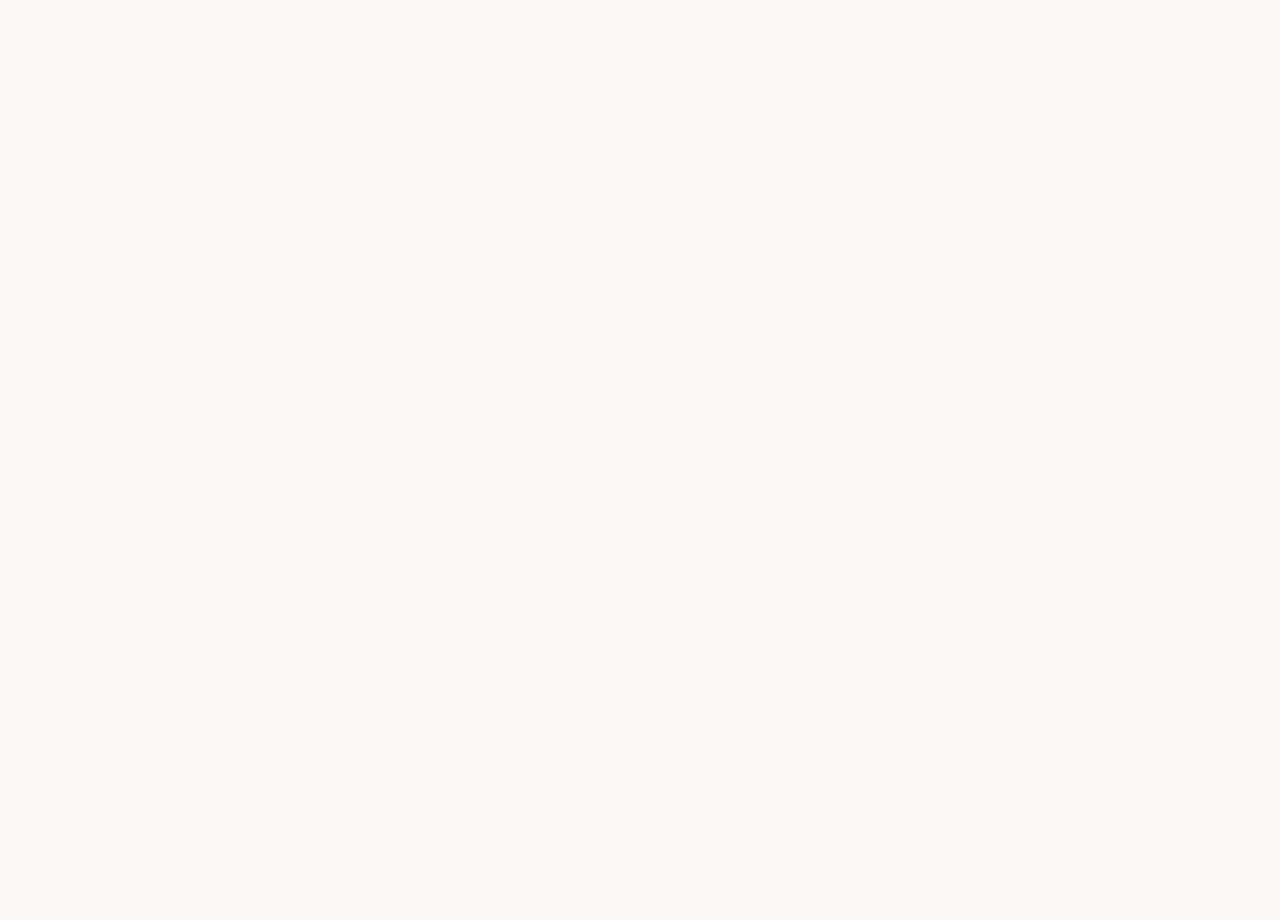
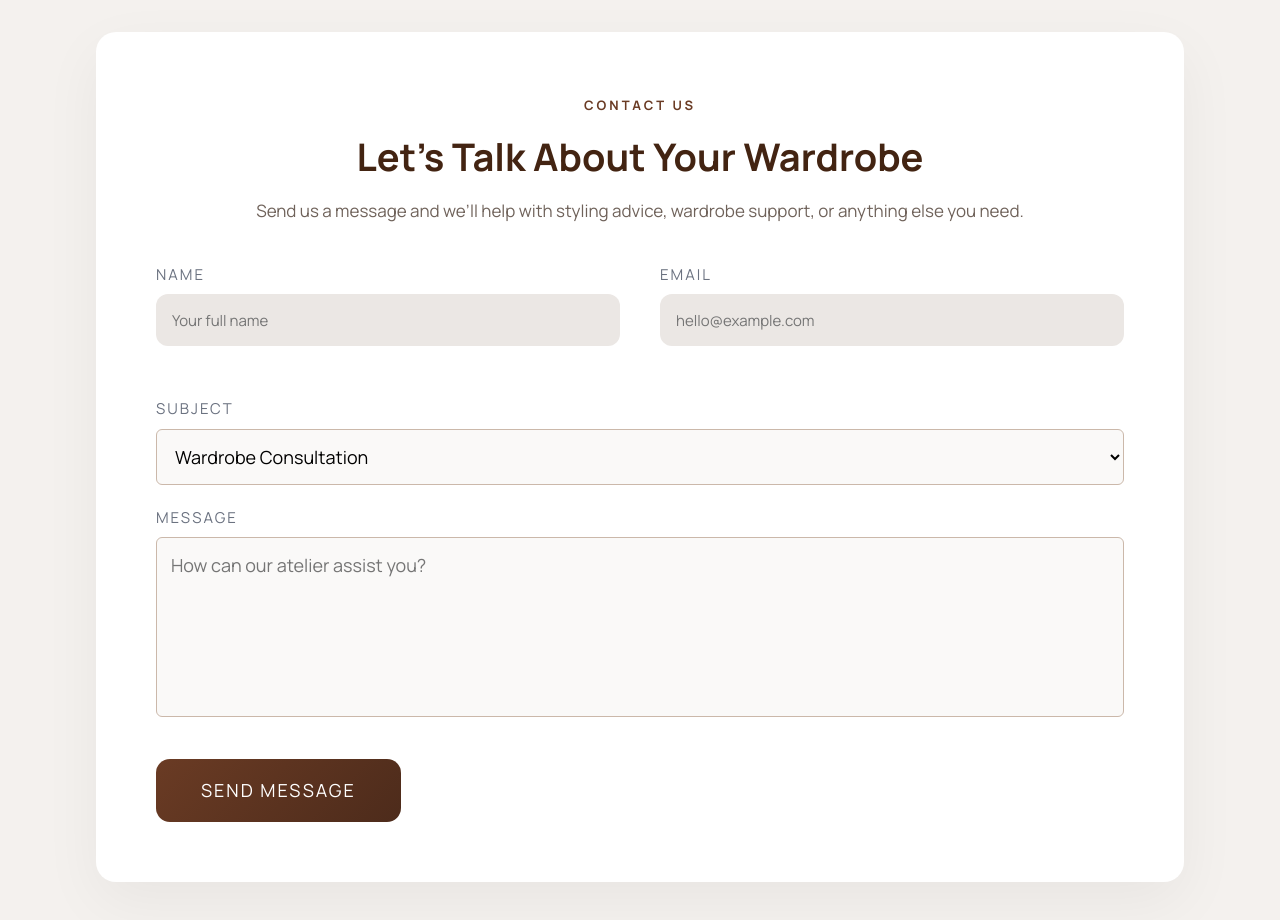
Before and after one commit to mathewalen475-sys/WardrobeManagementWebsite, a React (Vite) app in the folder frontend/: page / in a window 1280 px wide. Shown: the part 2380-3300 px from the top of the page. Before the commit the page ends 2292 px from the top, so only its background shows below. Built offline with nearby package versions, Linux system fonts and the light colour scheme.

Commit message:
ContactUs added

```diff
--- /dev/null
+++ b/frontend/src/components/ContactSection.css
@@ -0,0 +1,127 @@
+.contact-section {
+
+background: #f4f1ee;
+padding: 120px 0;
+display: flex;
+justify-content: center;
+
+}
+
+.contact-card {
+
+width: 85%;
+max-width: 1100px;
+background: white;
+border-radius: 20px;
+padding: 60px;
+box-shadow: 0 20px 60px rgba(0,0,0,0.05);
+
+}
+
+.contact-header {
+
+margin-bottom: 40px;
+text-align: center;
+
+}
+
+.contact-eyebrow {
+
+display: inline-block;
+margin-bottom: 12px;
+font-size: 13px;
+letter-spacing: 3px;
+text-transform: uppercase;
+color: #6a3b24;
+font-weight: 700;
+
+}
+
+.contact-header h2 {
+
+margin: 0 0 12px;
+font-size: 38px;
+color: #432412;
+
+}
+
+.contact-header p {
+
+margin: 0;
+font-size: 17px;
+line-height: 1.6;
+color: #6f625a;
+
+}
+
+.contact-form {
+
+width: 100%;
+
+}
+
+.row {
+
+display: flex;
+gap: 40px;
+margin-bottom: 30px;
+
+}
+
+.input-group {
+
+display: flex;
+flex-direction: column;
+width: 100%;
+margin-bottom: 30px;
+
+}
+
+.input-group label {
+
+font-size: 14px;
+letter-spacing: 2px;
+color: #7a7a7a;
+margin-bottom: 10px;
+
+}
+
+.input-group input,
+.input-group select,
+.input-group textarea {
+
+border: 1px solid #cbb8aa;
+background: #faf9f8;
+padding: 14px;
+border-radius: 6px;
+font-size: 18px;
+
+}
+
+.input-group textarea {
+
+height: 180px;
+resize: none;
+
+}
+
+.contact-btn {
+
+margin-top: 20px;
+padding: 18px 45px;
+background: linear-gradient(135deg,#6a3b24,#4d2b1b);
+color: white;
+border: none;
+border-radius: 14px;
+font-size: 18px;
+letter-spacing: 2px;
+cursor: pointer;
+transition: 0.3s ease;
+
+}
+
+.contact-btn:hover {
+
+transform: translateY(-2px);
+
+}
--- /dev/null
+++ b/frontend/src/components/ContactSection.tsx
@@ -0,0 +1,63 @@
+import React from "react";
+import "./ContactSection.css";
+
+const ContactSection: React.FC = () => {
+return ( <section id="contact" className="contact-section">
+
+
+  <div className="contact-card">
+
+    <div className="contact-header">
+      <span className="contact-eyebrow">Contact Us</span>
+      <h2>Let’s Talk About Your Wardrobe</h2>
+      <p>Send us a message and we’ll help with styling advice, wardrobe support, or anything else you need.</p>
+    </div>
+
+    <form className="contact-form">
+
+      <div className="row">
+
+        <div className="input-group">
+          <label>NAME</label>
+          <input type="text" placeholder="Your full name" />
+        </div>
+
+        <div className="input-group">
+          <label>EMAIL</label>
+          <input type="email" placeholder="hello@example.com" />
+        </div>
+
+      </div>
+
+
+      <div className="input-group">
+        <label>SUBJECT</label>
+        <select>
+          <option>Wardrobe Consultation</option>
+          <option>Styling Advice</option>
+          <option>Technical Support</option>
+        </select>
+      </div>
+
+
+      <div className="input-group">
+        <label>MESSAGE</label>
+        <textarea placeholder="How can our atelier assist you?" />
+      </div>
+
+
+      <button className="contact-btn">
+        SEND MESSAGE
+      </button>
+
+    </form>
+
+  </div>
+
+</section>
+
+
+);
+};
+
+export default ContactSection;
--- a/frontend/src/components/Navbar.tsx
+++ b/frontend/src/components/Navbar.tsx
@@ -48,7 +48,7 @@ const Navbar: React.FC = () => {
             About us
           </a>
 
-          <a>
+          <a href="#contact">
             Contact us
           </a>
 
--- a/frontend/src/pages/Landing.tsx
+++ b/frontend/src/pages/Landing.tsx
@@ -1,6 +1,7 @@
 import React from "react";
 import Navbar from "../components/Navbar";
 import AboutSection from "../components/AboutSection"; // NEW IMPORT
+import ContactSection from "../components/ContactSection";
 import { useNavigate } from "react-router-dom";
 
 import "../styles/Landing.css";
@@ -55,6 +56,12 @@ const Landing: React.FC = () => {
       <AboutSection />
 
 
+
+      {/* CONTACT SECTION */}
+
+      <ContactSection />
+
+
     </div>
   );
 };
```
